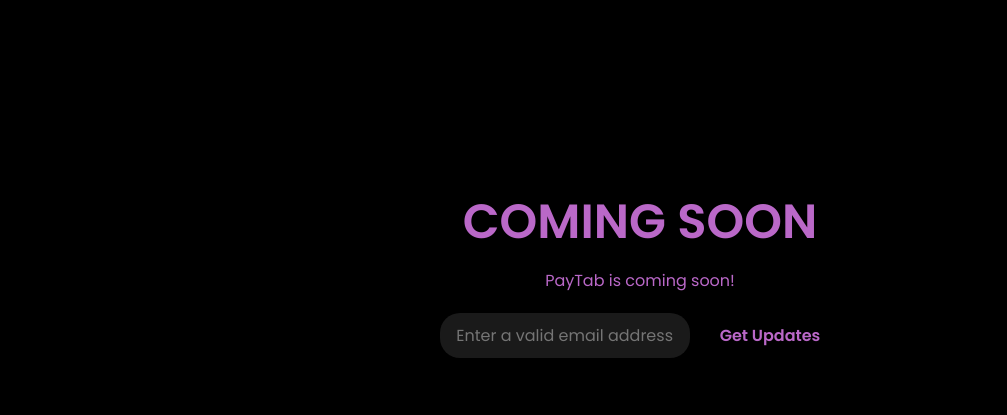
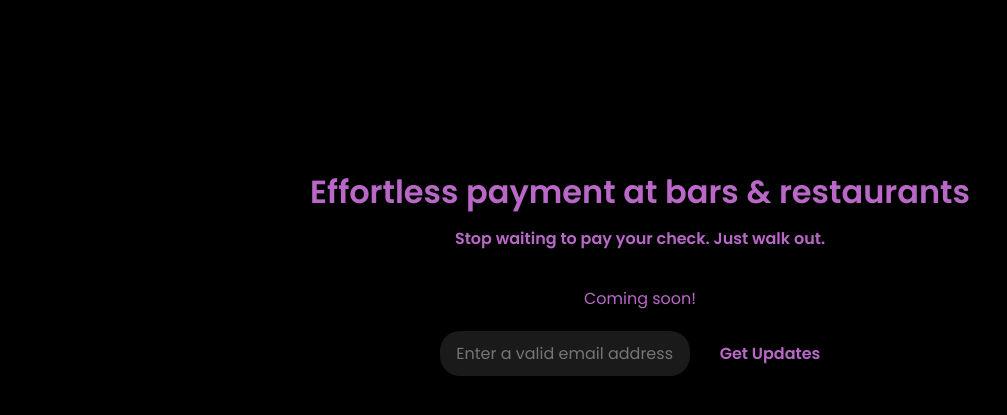
Before and after one commit to Robert-Vaccaro/paytab-site, a plain HTML site: page index.html in a window 1280 px wide. Shown: the part 123-538 px from the top of the page, without its empty margins (0-1007 px from the left). Drawn offline with nearby package versions, Linux system fonts and the light colour scheme.

Commit message:
deployed

```diff
--- a/index.html
+++ b/index.html
@@ -3,7 +3,7 @@
 <head>
 <meta charset="UTF-8">
 <meta name="viewport" content="width=device-width, initial-scale=1.0">
-<title>PayTab - Coming Soon</title>
+<title>PayTab</title>
 <link href="https://fonts.googleapis.com/css2?family=Poppins:wght@400;600&display=swap" rel="stylesheet">
 <link rel="icon" type="image/x-icon" href="/images/icon.ico">
 <link rel="stylesheet" type="text/css" href="style.css">
@@ -17,8 +17,10 @@
 
   <section class="coming-soon">
     <div class="content">
-      <h1>COMING SOON</h1>
-      <p>PayTab is coming soon!</p>
+      <h4>Effortless payment at bars & restaurants</h4>
+      <h5>Stop waiting to pay your check. Just walk out.</h5>
+      <br />
+      <p>Coming soon!</p>
       <form id="early-access-form" onsubmit="handleSubmit(event)">
         <input type="email" id="email" placeholder="Enter a valid email address" required>
         <button type="submit">Get Updates</button>
--- a/style.css
+++ b/style.css
@@ -30,12 +30,21 @@
   }
 
   /* Headings */
-  .coming-soon h1 {
+  .coming-soon h2 {
 	font-size: 3rem;
 	font-weight: 600;
 	margin-bottom: 10px;
   }
-
+  .coming-soon h4 {
+	font-size: 2rem;
+	font-weight: 600;
+	margin-bottom: 10px;
+  }
+  .coming-soon h5 {
+	font-size: 1rem;
+	font-weight: 600;
+	margin-bottom: 10px;
+  }
   .coming-soon p {
 	font-size: 1rem;
 	margin-bottom: 20px;
```
